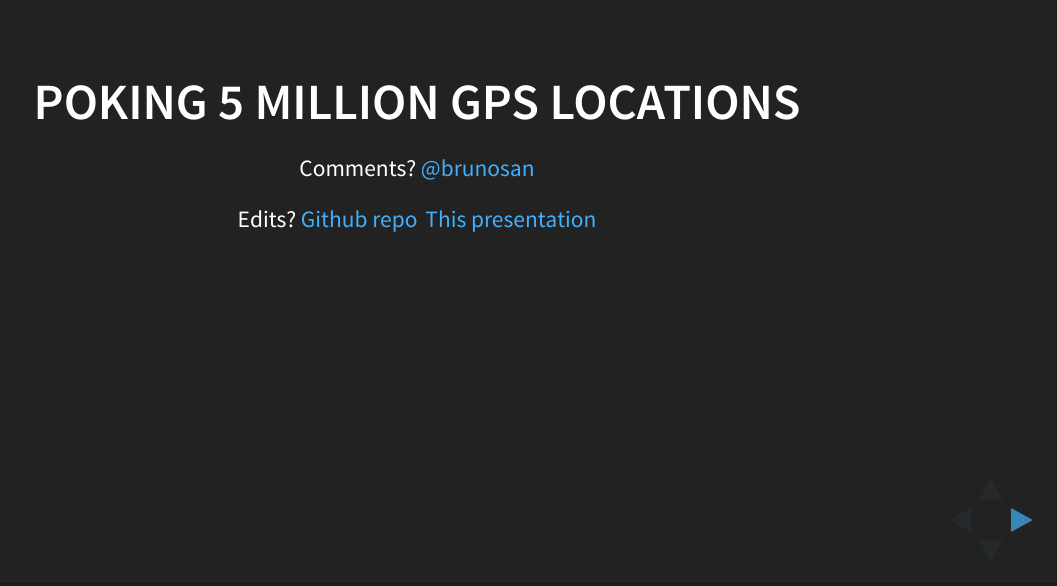
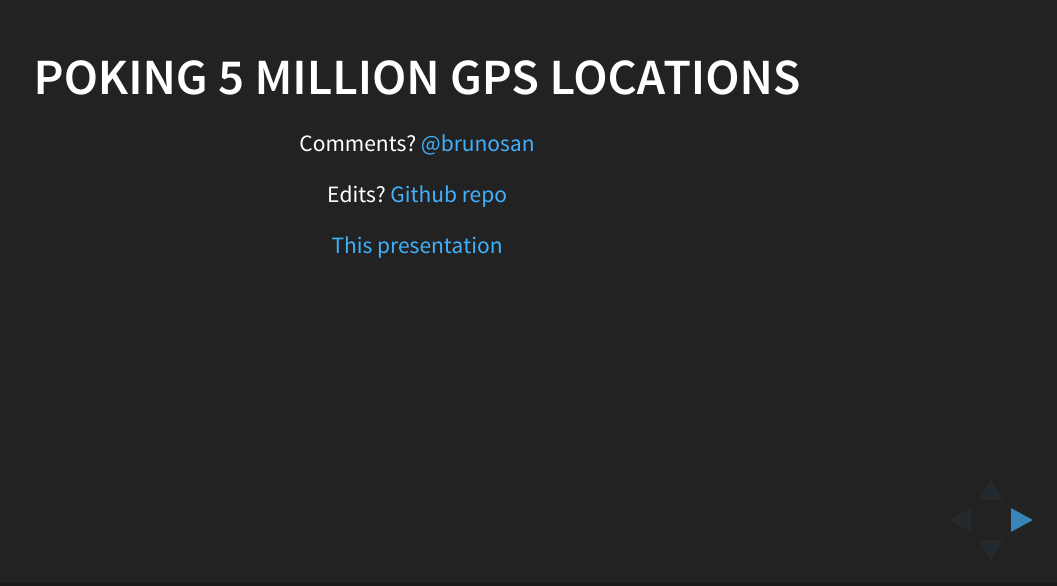
Before and after one commit to brunosan/wb-code, a website: page talks/pokingGPS/index.html in a window 1280 px wide. Shown: the part 214-800 px from the top of the page, without its empty margins (223-1280 px from the left). Drawn offline with Linux system fonts and the light colour scheme.

Commit message:
line break

```diff
--- a/talks/pokingGPS/index.html
+++ b/talks/pokingGPS/index.html
@@ -43,14 +43,14 @@ document.getElementsByTagName( 'head' )[0].appendChild( link );
       <h3>Poking 5 million GPS locations</h3>
       <h3></h3>
       <small>Comments? <a href="http://twitter.com/brunosan">@brunosan</a></small> <br>
-      <small>Edits? <a href="https://github.com/brunosan/wb-code/tree/master/Holly/pre">Github repo</a></small>
+      <small>Edits? <a href="https://github.com/brunosan/wb-code/tree/master/Holly/pre">Github repo</a></small> <br>
       <small><a href="https://rawgit.com/brunosan/wb-code/master/talks/pokingGPS/index.html">This presentation</a></small>
     </section>
     <section>
       <h3>Poking 50 million GPS locations</h3>
       <h3>at the World Bank </h3>
       <small>Comments? <a href="http://twitter.com/brunosan">@brunosan</a></small> <br>
-      <small>Edits? <a href="https://github.com/brunosan/wb-code/tree/master/Holly/pre">Github repo</a></small>
+      <small>Edits? <a href="https://github.com/brunosan/wb-code/tree/master/Holly/pre">Github repo</a></small> <br>
       <small><a href="https://rawgit.com/brunosan/wb-code/master/talks/pokingGPS/index.html">This presentation</a></small>
     </section>
 
```
